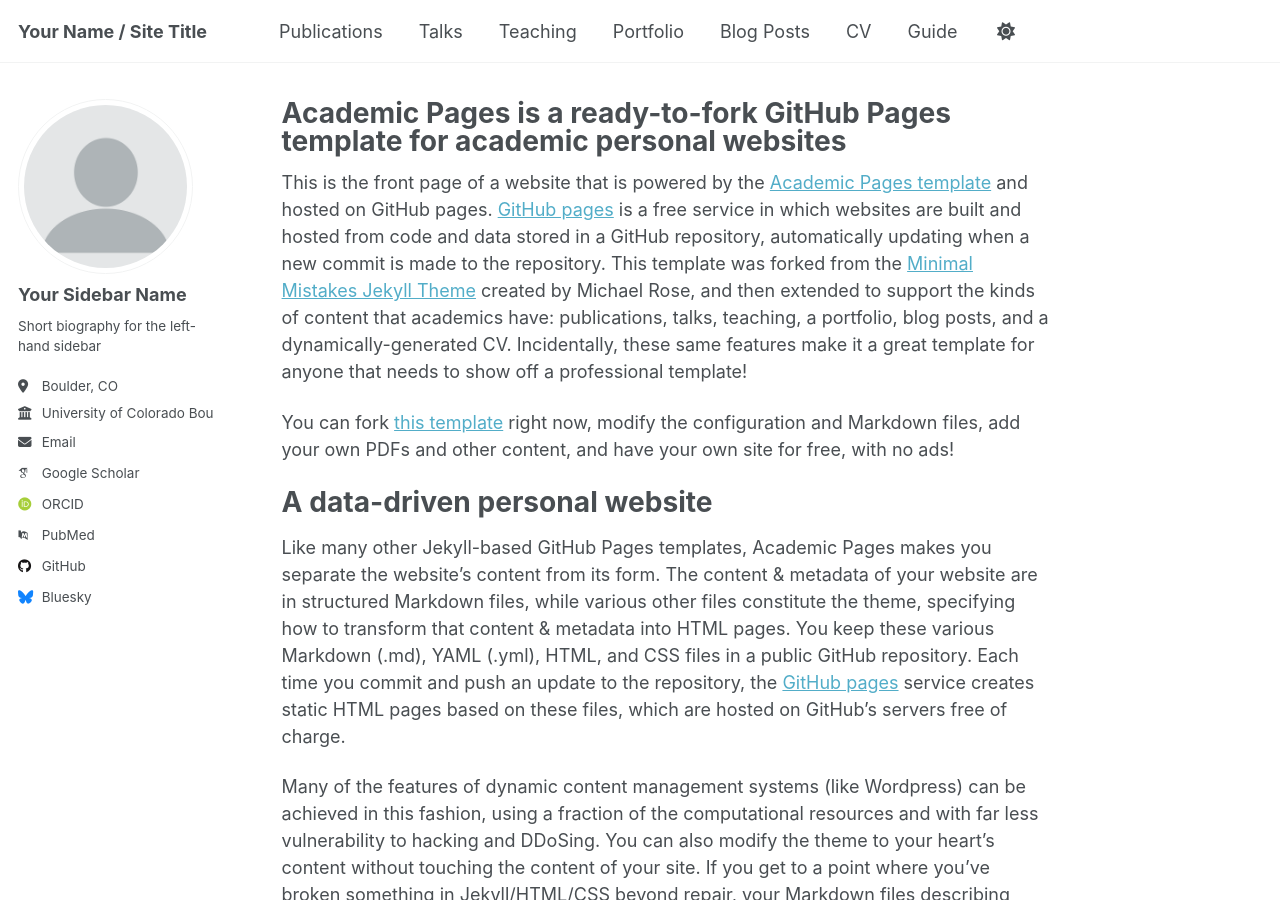
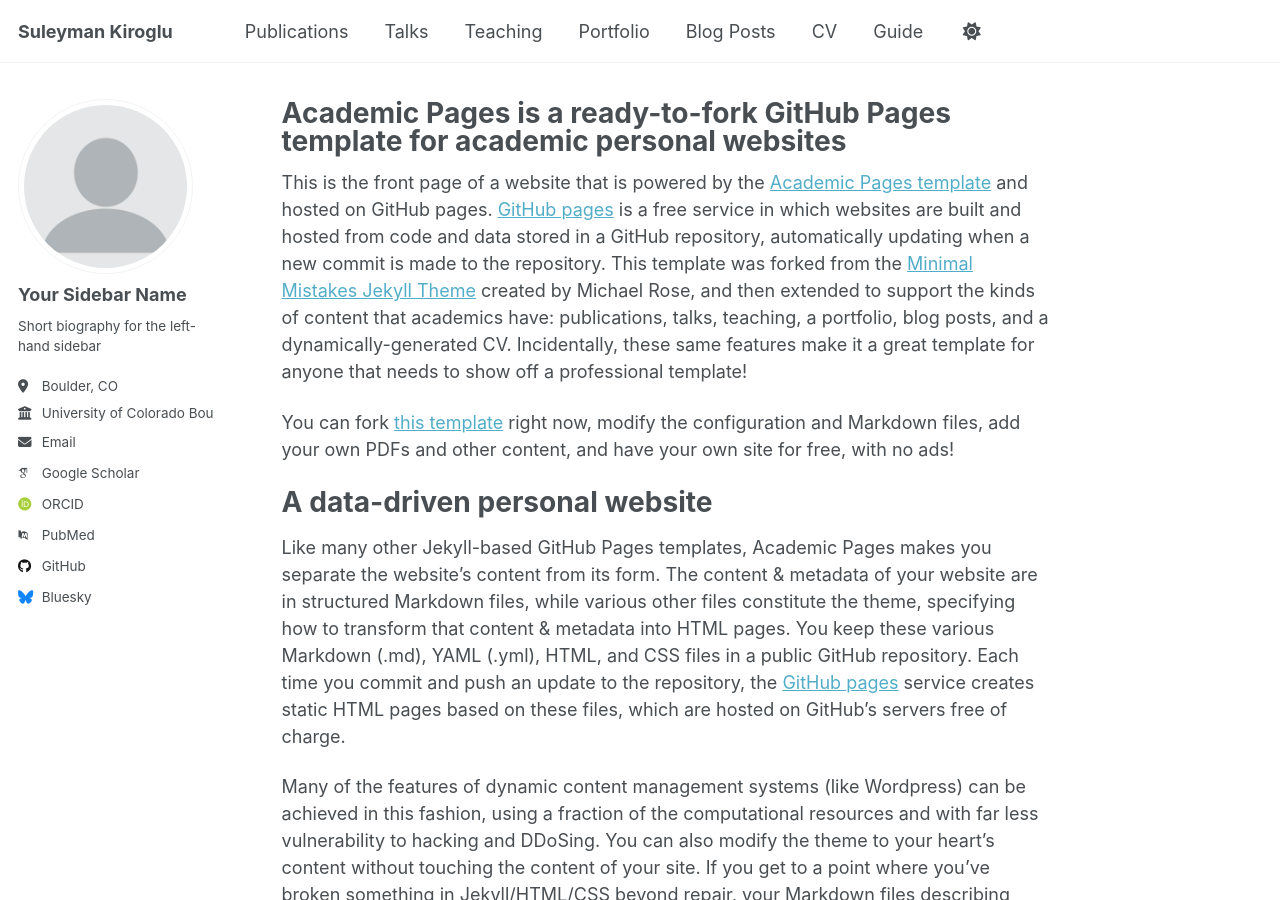
Before and after one commit to suleymankiroglu/suleymankiroglu.github.io, a Jekyll site: the page built from _pages/about.md, in a window 1280 px wide and 900 px high. Built offline with Jekyll 4.4.1, drawn with Linux system fonts in a browser that asks for light colours; some web fonts are replaced; a script that is not in the unit is left out.

Commit message:
_config.yml

```diff
--- a/_config.yml
+++ b/_config.yml
@@ -9,7 +9,7 @@
 # Basic Site Settings
 locale                   : "en-US"
 site_theme               : "default" # Currently available options are "default", "air"
-title                    : "Your Name / Site Title"
+title                    : "Suleyman Kiroglu"
 title_separator          : "-"
 name                     : &name "Suleyman Kiroglu"
 description              : &description "Your Name's academic portfolio"   # Update this with a general description of your site, this is the default if not overridden by a page
```
